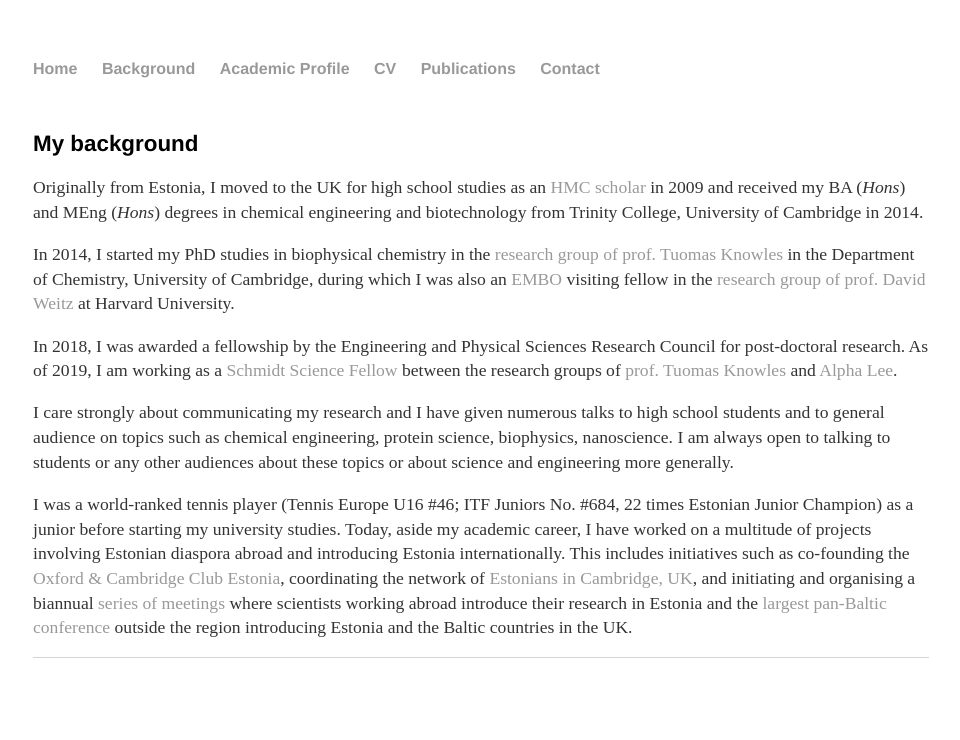
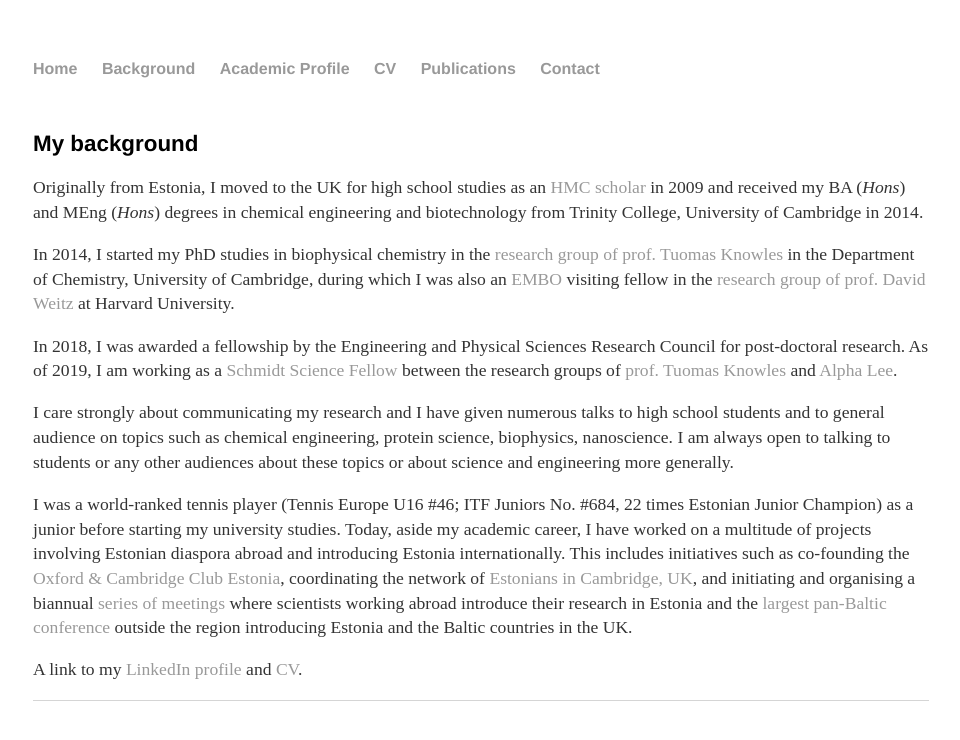
Before and after one commit to kadiliissaar/kadiliissaar.github.io, a Jekyll site: the page built from background/index.html, in a window 1280 px wide. Shown: the top 740 px of the page, without its empty margins (159-1119 px from the left). Built offline with Jekyll 4.4.1, drawn with Linux system fonts in a browser that asks for light colours.

Commit message:
Update index.html

```diff
--- a/background/index.html
+++ b/background/index.html
@@ -40,4 +40,9 @@
 <a href="http://cambridgebalticconference.eu/">largest pan-Baltic conference</a>
 outside the region introducing Estonia and the Baltic countries in the UK.</p>
 
+
+	<p>A link to my <a href="https://www.linkedin.com/in/kadi-liis-saar-0589634a/?originalSubdomain=uk
+">LinkedIn profile</a> and
+<a href="https://github.com/kadiliissaar/kadiliissaar.github.io/raw/master/pdfs/CV_kls.pdf">CV</a>.</p>
+
 </div><!-- /.blurb -->
```
